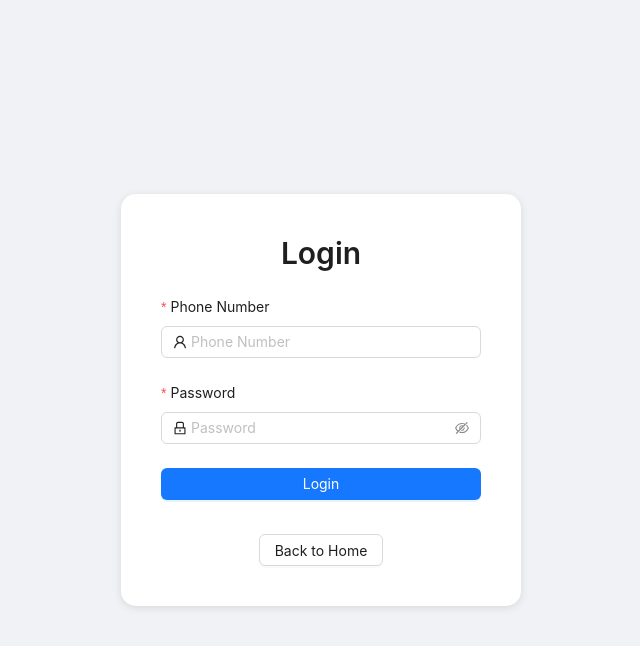
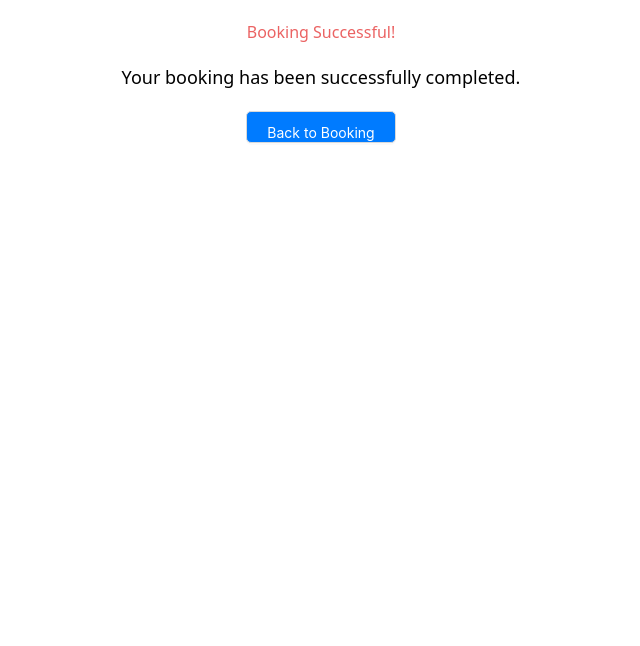
Before and after one commit to anhduc-kanat/SWD392_ClinicBookingSystem_Webpage, a React (Create React App) app: page /customer/success in a window 1280 px wide. Before the commit this address led to /login. Shown: the top 646 px of the page, without its empty margins (319-959 px from the left). Built offline with nearby package versions, Linux system fonts and the light colour scheme.

Commit message:
fix role for payment success

```diff
--- a/src/App.js
+++ b/src/App.js
@@ -9,6 +9,7 @@ import CustomerDashboard from './pages/DashBoard/CustomerDashboard';
 import DentistDashboard from './pages/DashBoard/DentistDashboard';
 import ProtectedRoute from './ProtectedRoute';
 import AdminDashboard from './pages/DashBoard/AdminDashboard';
+import Success from './pages/DashBoard/CustomerPage/Success';
 
 
 const App = () => {
@@ -34,6 +35,10 @@ const App = () => {
           path="/clinicowner/*"
           element={<ProtectedRoute element={<AdminDashboard />} allowedRoles={['ADMIN']} />}
         />
+        <Route
+        path='/customer/success'
+        element={<Success />}
+        />
       </Routes>
     </Router>
   );
--- a/src/pages/DashBoard/CustomerDashboard.js
+++ b/src/pages/DashBoard/CustomerDashboard.js
@@ -24,7 +24,7 @@ const CustomerDashboard = () => {
             <Route path="user-info" element={<UserInfo />} />
             <Route path="user-profile" element={<UserProfile />} />
             <Route path="results" element={<Results />} />
-            <Route path="success" element={<Success />} />
+            {/* <Route path="success" element={<Success />} /> */}
             <Route path="fail" element={<Fail />} />
             <Route path="user-payment-history" element={<UserPaymentHistory />} />
           </Routes>
--- a/src/pages/DashBoard/CustomerPage/Success.js
+++ b/src/pages/DashBoard/CustomerPage/Success.js
@@ -1,13 +1,25 @@
 
 import React from 'react';
-import { Link } from 'react-router-dom';
+import { Link, useNavigate } from 'react-router-dom';
 import './Success.css';
+import { Button } from 'antd';
 const Success = () => {
+  const navigate = useNavigate();
+  const handleBack = () => {
+    const role = localStorage.getItem("role");
+    console.log(role)
+    if(role === "STAFF") {
+      navigate('/staff/booking');
+    } else if (role === "CUSTOMER") {
+      navigate('/customer/booking');
+    }
+  }
+
   return (
     <div className="success-container">
       <h1>Booking Successful!</h1>
       <p>Your booking has been successfully completed.</p>
-      <Link to="/customer/booking" className="back-to-booking-button">Back to Booking</Link>
+      <Button onClick={handleBack} className="back-to-booking-button">Back to Booking</Button>
     </div>
   );
 };
```
